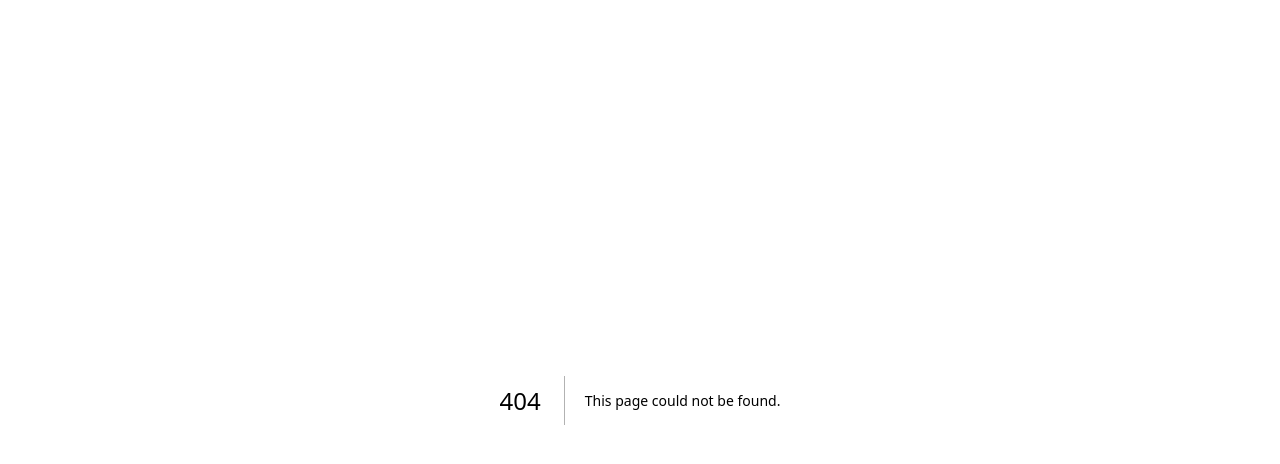
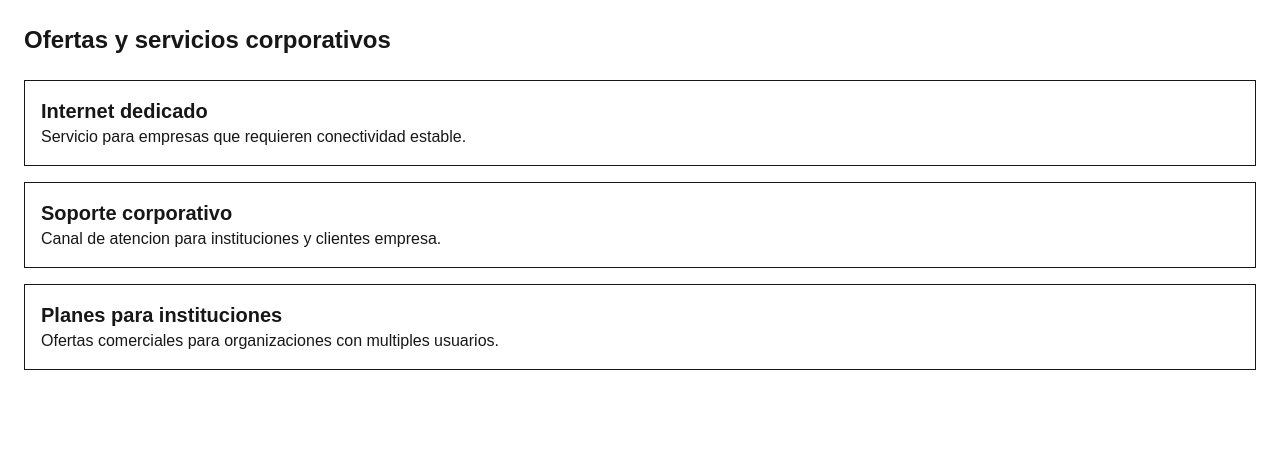
Before and after one commit to invvd/finet-clientes, a Next.js app: page /empresas in a window 1280 px wide. Before the commit this address had no page. Shown: the top 464 px of the page. Built offline with nearby package versions, Linux system fonts and the light colour scheme.

Commit message:
feat: agrega pagina de servicios corporativos

```diff
--- /dev/null
+++ b/app/data/serviciosCorporativos.ts
@@ -0,0 +1,27 @@
+export type ServicioCorporativo = {
+  id: string;
+  nombre: string;
+  descripcion: string;
+};
+
+export const serviciosCorporativos: ServicioCorporativo[] = [
+  {
+    id: "internet-dedicado",
+    nombre: "Internet dedicado",
+    descripcion: "Servicio para empresas que requieren conectividad estable.",
+  },
+  {
+    id: "soporte-corporativo",
+    nombre: "Soporte corporativo",
+    descripcion: "Canal de atencion para instituciones y clientes empresa.",
+  },
+  {
+    id: "planes-instituciones",
+    nombre: "Planes para instituciones",
+    descripcion: "Ofertas comerciales para organizaciones con multiples usuarios.",
+  },
+];
+
+export function getServiciosCorporativos() {
+  return serviciosCorporativos;
+}
--- /dev/null
+++ b/app/empresas/page.tsx
@@ -0,0 +1,23 @@
+import { getServiciosCorporativos } from "../data/serviciosCorporativos";
+
+export default function EmpresasPage() {
+  const servicios = getServiciosCorporativos();
+
+  return (
+    <main className="grid gap-6 p-6">
+      <h1 className="text-2xl font-semibold">Ofertas y servicios corporativos</h1>
+      {servicios.length > 0 ? (
+        <section className="grid gap-4">
+          {servicios.map((servicio) => (
+            <article key={servicio.id} className="border p-4">
+              <h2 className="text-xl font-semibold">{servicio.nombre}</h2>
+              <p>{servicio.descripcion}</p>
+            </article>
+          ))}
+        </section>
+      ) : (
+        <p>El contenido corporativo no esta disponible temporalmente.</p>
+      )}
+    </main>
+  );
+}
```
